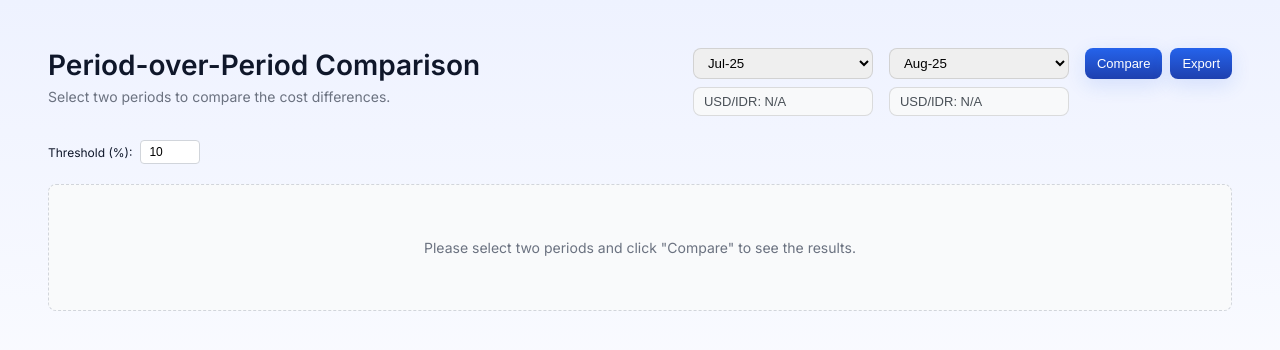
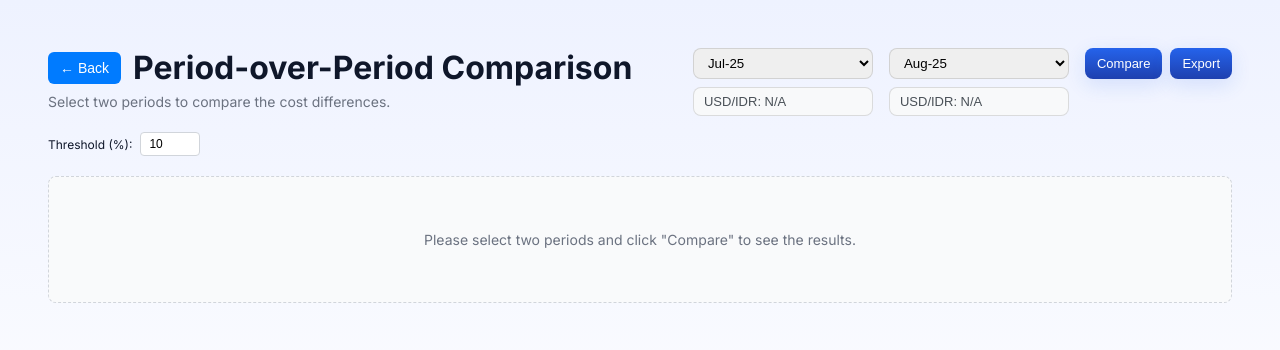
Before and after one commit to ari-fikri/finance-dashboard, a React (Vite) app: page /period-comparison in a window 1280 px wide. Shown: the top 350 px of the page. Built offline with nearby package versions, Linux system fonts and the light colour scheme.

Commit message:
Add back button in the comparison page

```diff
--- a/src/components/ComparisonHeader.jsx
+++ b/src/components/ComparisonHeader.jsx
@@ -20,11 +20,28 @@ const ComparisonHeader = ({
 
   return (
     <div>
-      <div style={{ display: "flex", justifyContent: "space-between", alignItems: "flex-start", marginBottom: 24 }}>
+      <div style={{ display: "flex", justifyContent: "space-between", alignItems: "flex-start", marginBottom: 16 }}>
         <div>
-          <h1 style={{ margin: 0, fontSize: 28, fontWeight: 600 }}>
-            Period-over-Period Comparison
-          </h1>
+          <div style={{ display: "flex", alignItems: "center", gap: 12 }}>
+            <button
+              className="btn"
+              onClick={() => navigate(-1)}
+              style={{
+                backgroundColor: "#007bff",
+                color: "white",
+                border: "none",
+                padding: "8px 12px",
+                fontSize: 14,
+                cursor: "pointer",
+                borderRadius: 6
+              }}
+            >
+              &larr; Back
+            </button>
+            <h1 style={{ margin: 0 }}>
+              Period-over-Period Comparison
+            </h1>
+          </div>
           <p style={{ margin: '6px 0 0', color: '#6b7280', fontSize: 14 }}>
             Select two periods to compare the cost differences.
           </p>
```
Also changed, not shown: src/PeriodComparisonPage.jsx (line endings or trailing spaces).
